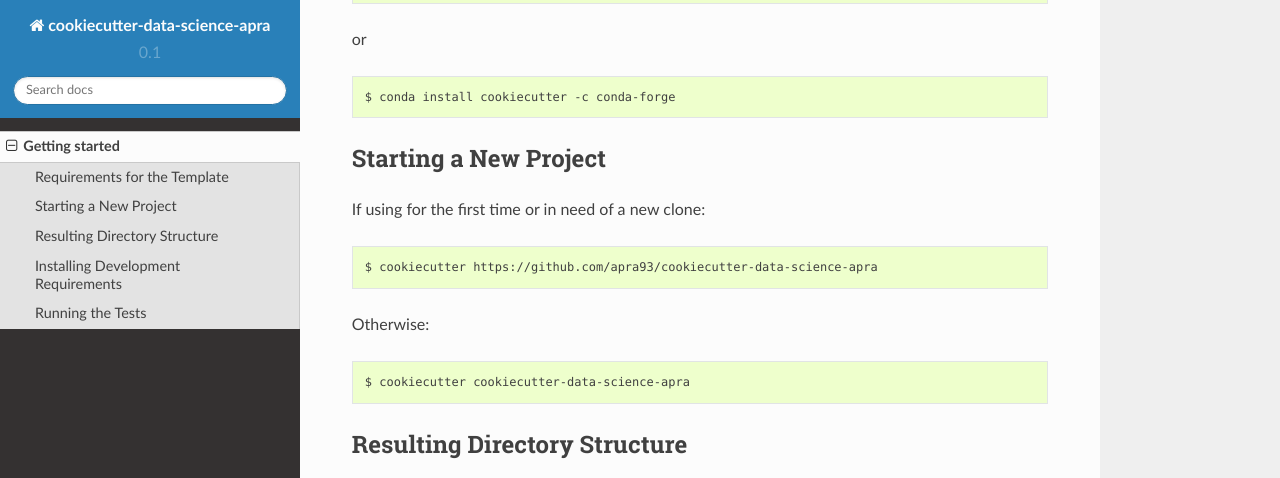
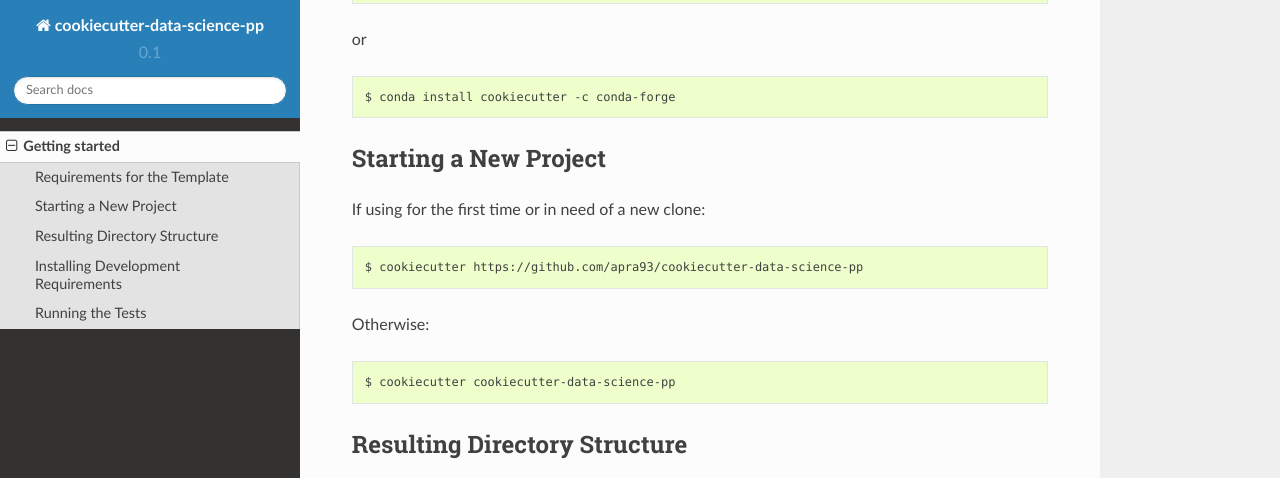
Before and after one commit to APRashedAhmed/cookiecutter-data-science-pp, a Sphinx documentation site: the page built from docs/source/getting-started.rst, in a window 1280 px wide and 900 px high, scrolled down 351 px. Shown: the top 478 px of the window. Built offline with Sphinx 7.4.7 and the Read the Docs theme 2.0.0, drawn with Linux system fonts in a browser that asks for light colours.

Commit message:
API: Changing names to cookiecutter-data-science-pp

```diff
--- a/docs/source/conf.py
+++ b/docs/source/conf.py
@@ -1,6 +1,6 @@
 # -*- coding: utf-8 -*-
 #
-# cookiecutter-data-science-apra documentation build configuration file, created by
+# cookiecutter-data-science-pp documentation build configuration file, created by
 # sphinx-quickstart.
 #
 # This file is execfile()d with the current directory set to its containing dir.
@@ -42,7 +42,7 @@
 master_doc = 'index'
 
 # General information about the project.
-project = 'cookiecutter-data-science-apra'
+project = 'cookiecutter-data-science-pp'
 
 # The version info for the project you're documenting, acts as replacement for
 # |version| and |release|, also used in various other places throughout the
@@ -165,7 +165,7 @@
 # html_file_suffix = None
 
 # Output file base name for HTML help builder.
-htmlhelp_basename = 'cookiecutter-data-science-apra doc'
+htmlhelp_basename = 'cookiecutter-data-science-pp doc'
 
 
 # -- Options for LaTeX output --------------------------------------------------
@@ -185,8 +185,8 @@
 # (source start file, target name, title, author, documentclass [howto/manual]).
 latex_documents = [
     ('index',
-     'cookiecutter-data-science-apra.tex',
-     u'cookiecutter-data-science-apra Documentation',
+     'cookiecutter-data-science-pp.tex',
+     u'cookiecutter-data-science-pp Documentation',
      u"apra93", 'manual'),
 ]
 
@@ -216,7 +216,7 @@
 # One entry per manual page. List of tuples
 # (source start file, name, description, authors, manual section).
 man_pages = [
-    ('index', 'cookiecutter-data-science-apra', u'cookiecutter-data-science-apra Documentation',
+    ('index', 'cookiecutter-data-science-pp', u'cookiecutter-data-science-pp Documentation',
      [u"apra93"], 1)
 ]
 
@@ -230,8 +230,8 @@
 # (source start file, target name, title, author,
 #  dir menu entry, description, category)
 texinfo_documents = [
-    ('index', 'cookiecutter-data-science-apra', u'cookiecutter-data-science-apra Documentation',
-     u"apra93", 'cookiecutter-data-science-apra',
+    ('index', 'cookiecutter-data-science-pp', u'cookiecutter-data-science-pp Documentation',
+     u"apra93", 'cookiecutter-data-science-pp',
      '{{ cookiecutter.description }}', 'Miscellaneous'),
 ]
 
--- a/docs/source/getting-started.rst
+++ b/docs/source/getting-started.rst
@@ -22,11 +22,11 @@
 
 If using for the first time or in need of a new clone: ::
 
-  $ cookiecutter https://github.com/apra93/cookiecutter-data-science-apra
+  $ cookiecutter https://github.com/apra93/cookiecutter-data-science-pp
 
 Otherwise: ::
 
-  $ cookiecutter cookiecutter-data-science-apra
+  $ cookiecutter cookiecutter-data-science-pp
 
 
 Resulting Directory Structure
```
Also changed, not shown: README.rst (+8 -8 lines), {{ cookiecutter.repo_name }}/README.rst, 1 other file.
